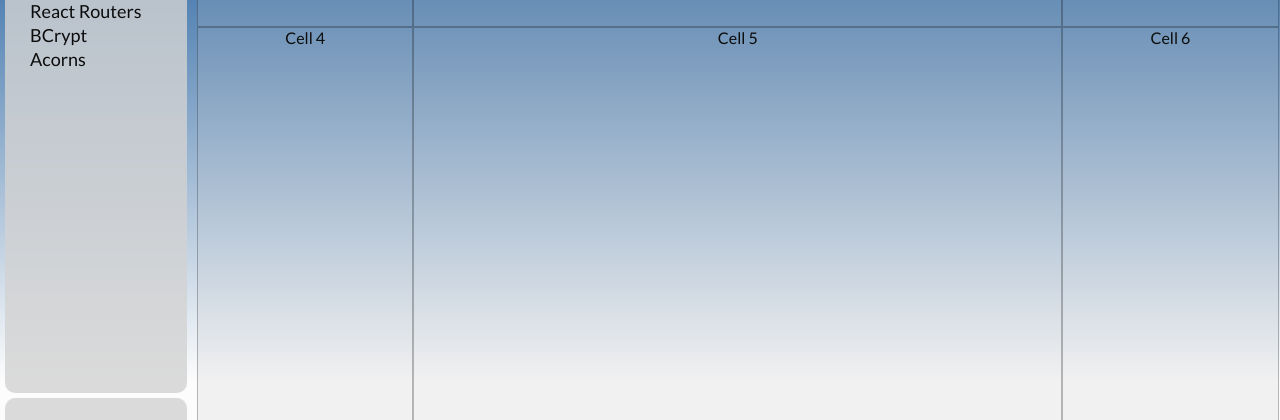
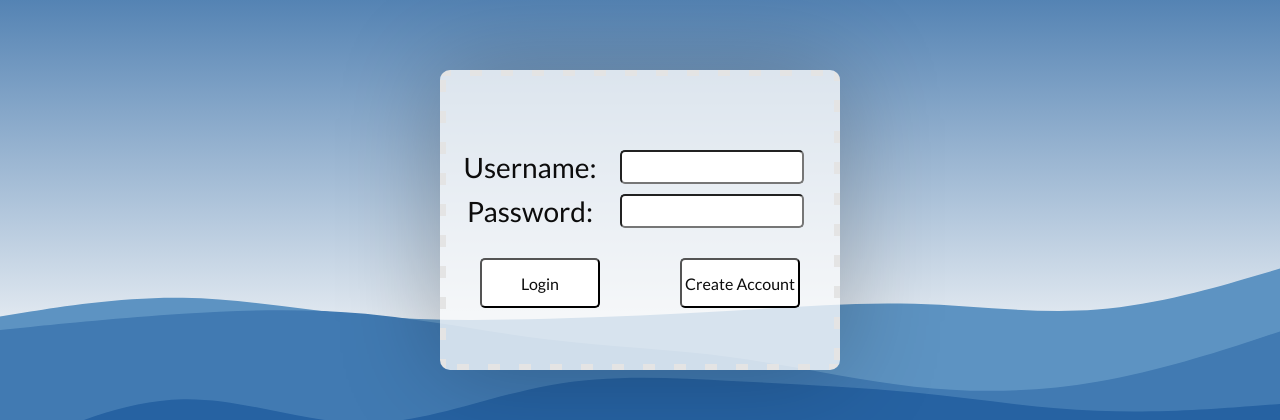
Before and after one commit to PFA-Crew/Study-With-Me, a React app: page / in a window 1280 px wide. Shown: the part 180-600 px from the top of the page. Built offline with nearby package versions, Linux system fonts and the light colour scheme; grey boxes are pictures that could not be loaded.

Commit message:
login probably working? ip address not whitelisted to test

```diff
--- /dev/null
+++ b/client/src/MainContainer.jsx
@@ -0,0 +1,23 @@
+import React, { useState } from 'react';
+import {
+  BrowserRouter, Router, Routes, Route,
+} from 'react-router-dom';
+import { createRoot } from 'react-dom/client';
+import App from './components/App.jsx';
+import LoginComponent from './components/LoginComponent.jsx';
+import './index.scss';
+
+function MainContainer() {
+  const [clientDataObject, setClientData] = useState({});
+  console.log(clientDataObject.length === 0)
+  return (
+      <Routes>
+        <Route exact path="/"
+          element={clientDataObject.length === 0 ?
+            (<App clientDataObject={clientDataObject} />) :
+            (<LoginComponent setClientData={setClientData} />)} />
+      </Routes>
+  );
+}
+
+export default MainContainer;
--- a/client/src/components/App.jsx
+++ b/client/src/components/App.jsx
@@ -10,150 +10,8 @@ import Ducky from './Ducky.jsx';
 import ResourceNotepad from './ResourceNotepad.jsx';
 
 function App() {
-  // const [showCreateDialog, setShowCreateDialog] = useState(false);
-  // const [showLoginDialog, setShowLoginDialog] = useState(false);
-  const usernameRef = useRef(null);
-  const passwordRef = useRef(null);
+  // handleLoginDialogClose();
 
-  // const clientContext = createContext();
-  const [clientDataObject, setClientData] = useState({});
-
-  // const handleCreateDialogOpen = () => {
-  //   setShowCreateDialog(true);
-  // };
-
-  // const handleCreateDialogClose = () => {
-  //   setShowCreateDialog(false);
-  // };
-  // const handleLoginDialogOpen = () => {
-  //   setShowLoginDialog(true);
-  // };
-
-  // const handleLoginDialogClose = () => {
-  //   setShowLoginDialog(false);
-  // };
-
-  const handleCreateUser = async (createUserData) => {
-    try {
-      // make enclosing function async
-      const postURL = '/auth/create';
-      const fetchResponse = await fetch(postURL, {
-        method: 'POST',
-        headers: {
-          Accept: 'application/json',
-          'Content-Type': 'application/json',
-        },
-        body: JSON.stringify(createUserData),
-      });
-      const data = await fetchResponse.json();
-      console.log(data);
-      return data;
-    } catch (error) {
-      // handle error
-      console.log(error);
-      return {};
-    }
-
-    // handleCreateDialogClose();
-  };
-  const handleLoginUser = async (loginUserData) => {
-    try {
-      // make enclosing function async
-      const postURL = '/auth/login';
-      const fetchResponse = await fetch(postURL, {
-        method: 'POST',
-        headers: {
-          Accept: 'application/json',
-          'Content-Type': 'application/json',
-        },
-        body: JSON.stringify(loginUserData),
-      });
-      const data = await fetchResponse.json();
-      // figure out how to populate state from this response
-      console.log(data);
-      return data;
-
-      // setLayouts(data);
-    } catch (error) {
-      // handle error
-      console.log(error);
-      return {};
-    }
-
-    // handleLoginDialogClose();
-  };
-
-  // function CreateUserDialog() {
-  //   return (
-  //     <dialog open onClose={handleCreateDialogClose}>
-  //       <input
-  //         type="text"
-  //         ref={createRefUsername}
-  //         placeholder="username 😎"
-  //       />
-  //       <input
-  //         type="text"
-  //         ref={createRefPassword}
-  //         placeholder="password 😤"
-  //       />
-  //       <button onClick={handleCreateUser}>create account</button>
-  //     </dialog>
-  //   );
-  // }
-
-  // function LoginUserDialog() {
-  //   return (
-  //     <dialog open onClose={handleLoginDialogClose}>
-  //       <input
-  //         type="text"
-  //         ref={loginRefUsername}
-  //         placeholder="username 🔫"
-  //       />
-  //       <input
-  //         type="text"
-  //         ref={loginRefPassword}
-  //         placeholder="password 😻"
-  //       />
-  //       <button onClick={handleLoginUser}>Login</button>
-  //     </dialog>
-  //   );
-  // }
-
-  // function CreateUser({ onClick }) {
-  //   return (
-  //     <button className="create-user" onClick={onClick}> Create Account</button>
-  //   );
-  // }
-  // function LoginUser({ onClick }) {
-  //   return (
-  //     <button className="login-user" onClick={onClick}> Login</button>
-  //   );
-  // }
-
-  // two buttons on modal to either sign in or sign up
-  // click button that activates get request to sign in
-  // goes to auth route, creates document in mongo db
-  // login goes to auth route
-  // on login, pass data from json into appropriate props - will need layout identifiers
-  // <div className='app'>
-  //     <div className='account'>
-  //         {showCreateDialog ? (
-  //         <CreateUserDialog onClose={handleCreateDialogClose}/>
-  //         ) : (
-  //         <CreateUser onClick ={handleCreateDialogOpen}/>)}
-
-  //         {showLoginDialog ? (
-  //         <LoginUserDialog onClose={handleLoginDialogClose}/>
-  //         ) : (
-  //         <LoginUser onClick ={handleLoginDialogOpen}/>)}
-  //     </div>
-
-  // </div>
-  // const displayResourcePad = () => {
-  //   return (
-  //     <ResourceNotepad />
-  //   )
-  // }
   const [notes, addNote] = useState();
 
   const handleResourceClick = (event) => {
--- a/client/src/components/LoginComponent.jsx
+++ b/client/src/components/LoginComponent.jsx
@@ -1,8 +1,56 @@
-import React from 'react';
+import React, { useState } from 'react';
+import '../index.scss';
 
-function LoginComponent({
-  handleCreateUser, handleLoginUser, clientDataObject, setClientData,
-}) {
+function LoginComponent({ setClientData }) {
+  // clientDataObject set to returned value of fetch
+  const handleCreateUser = async (createUserData) => {
+    try {
+      // make enclosing function async
+      const postURL = '/auth/create';
+      const fetchResponse = await fetch(postURL, {
+        method: 'POST',
+        headers: {
+          Accept: 'application/json',
+          'Content-Type': 'application/json',
+        },
+        body: JSON.stringify(createUserData),
+      });
+      const data = await fetchResponse.json();
+      console.log(data);
+      return data;
+    } catch (error) {
+      // handle error
+      console.log(error);
+      return {};
+    }
+
+    // handleCreateDialogClose();
+  };
+  const handleLoginUser = async (loginUserData) => {
+    try {
+      // make enclosing function async
+      const postURL = '/auth/login';
+      const fetchResponse = await fetch(postURL, {
+        method: 'POST',
+        headers: {
+          Accept: 'application/json',
+          'Content-Type': 'application/json',
+        },
+        body: JSON.stringify(loginUserData),
+      });
+      const data = await fetchResponse.json();
+      // figure out how to populate state from this response
+      console.log(data);
+      return data;
+
+      // setLayouts(data);
+    } catch (error) {
+      // handle error
+      console.log(error);
+      return {};
+    }
+  };
+
   const submitForm = (event) => {
     event.preventDefault();
     const buttonClicked = event.nativeEvent.submitter.id; // is there a better way to do this?
@@ -11,14 +59,10 @@ function LoginComponent({
     if (buttonClicked === 'loginButton') setClientData(handleLoginUser(userDataObject));
     else if (buttonClicked === 'createButton') setClientData(handleCreateUser(userDataObject));
   };
-  /* no way to gradually switch background colors */
-  // const switchToNight = (event) => {
-  //   console.log(document.getElementsByTagName('body')[0]);
-  //   document.getElementsByTagName('body')[0].style.background
-  //   = 'linear-gradient(#25003e 8%, #054a91 90%, #054A91 100%)';
-  // };
 
   return (
+    <>
+      <div className="loginContainer loginContainerBorder">
         <form onSubmit={submitForm}>
           <label htmlFor="username">
             <p>Username:</p>
@@ -34,6 +78,9 @@ function LoginComponent({
             <input type="submit" value="Create Account" className="submitButton" id="createButton" />
           </div>
         </form>
+      </div>
+      <div className="waveBackground" />
+    </>
   );
 }
 
--- a/client/src/index.js
+++ b/client/src/index.js
@@ -1,8 +1,25 @@
 import React from 'react';
+import {
+  BrowserRouter, Router, Routes, Route,
+} from 'react-router-dom';
 import { createRoot } from 'react-dom/client';
-import App from './components/App.jsx';
 import './index.scss';
+import MainContainer from './MainContainer.jsx';
 
 const domNode = document.getElementById('root');
 const root = createRoot(domNode);
-root.render(<App />);
+// root.render(<LoginComponent />);
+root.render(
+  // eslint-disable-next-line react/jsx-filename-extension
+  <BrowserRouter>
+    <MainContainer />
+  </BrowserRouter>,
+  // <BrowserRouter>
+  //   <Routes>
+  //     <Router>
+  //       <Route exact path="/" element={clientDataObject !== {} ? (<App clientDataObject={clientDataObject} />) : (<LoginComponent />)} />
+  //     </Router>
+  //   </Routes>
+  // </BrowserRouter>,
+  // <Route exact path="/" element={clientDataObject !== {} ? (<App clientDataObject={clientDataObject} />) : (<LoginComponent />)} />,
+);
--- a/client/src/index.scss
+++ b/client/src/index.scss
@@ -25,8 +25,8 @@ body {
     height: 100%;
     width: 100%;
     display: flex;
-    // justify-content: center;
-    // align-items: center;
+    justify-content: center;
+    align-items: center;
 }
 
 .waveBackground {
--- a/package.json
+++ b/package.json
@@ -17,7 +17,8 @@
     "express": "^4.18.2",
     "mongoose": "^7.2.1",
     "react": "^18.2.0",
-    "react-dom": "^18.2.0"
+    "react-dom": "^18.2.0",
+    "react-router-dom": "^6.11.2"
   },
   "devDependencies": {
     "@babel/core": "^7.21.8",
```
Also changed, not shown: 1 other file (tests, documents, lock files or other folders). Lines whose indentation alone changed are shown as unchanged.
